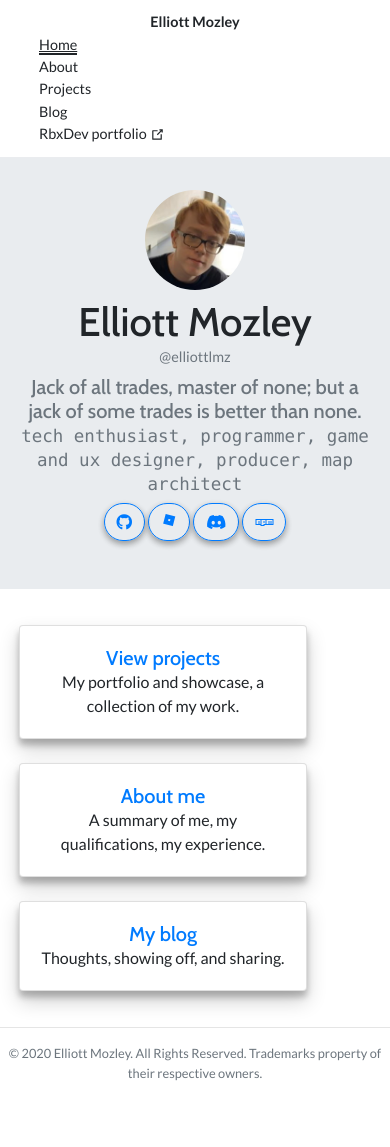
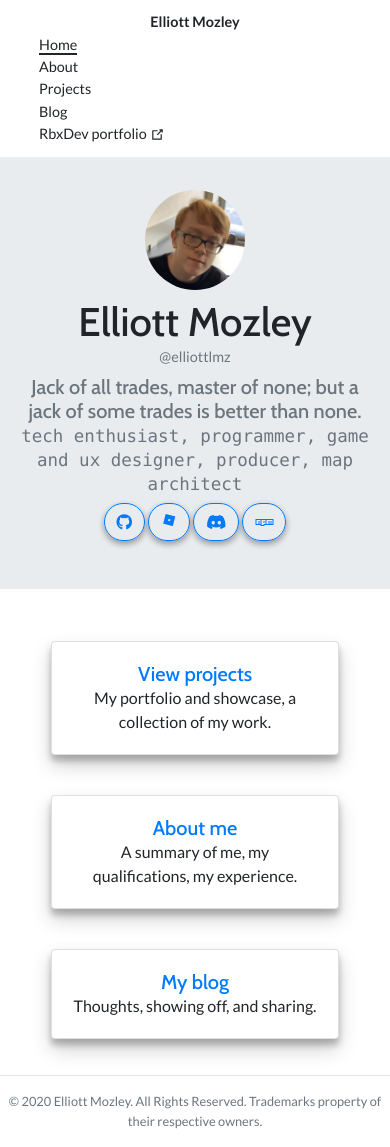
Before and after one commit to ElliottLMz/ElliottLMz.github.io, a Jekyll site: the page built from index.html, in a window 390 px wide. Built offline with Jekyll 4.4.1, drawn with Linux system fonts in a browser that asks for light colours; nearby versions of some CDN libraries; before the commit the page ends 1099 px from its top, so only the background shows below that.

Commit message:
Improvements to responsiveness

```diff
--- a/_sass/components/_navigation.scss
+++ b/_sass/components/_navigation.scss
@@ -45,18 +45,9 @@
 	}
 }
 
-@media (max-width: 500px) {
+@media (max-width: 600px) {
 	.navigation__container {
 		flex-direction: column;
-
-		a {
-			border-bottom: 0px solid transparent !important;
-
-			&.navigation--active,
-			&:hover {
-				text-decoration: underline
-			}
-		}
 
 		nav {
 			flex-direction: column;
--- a/_sass/pages/home.scss
+++ b/_sass/pages/home.scss
@@ -29,12 +29,11 @@ section.links {
 	display: flex;
 	flex-direction: row;
 	flex-wrap: wrap;
-	justify-content: space-between;
+	justify-content: center;
 
 
 	&> .card {
-		margin: 4px;
-		margin-bottom: 20px;
+		margin: 20px;
 		flex-basis: 18rem;
 	}
 }
```
